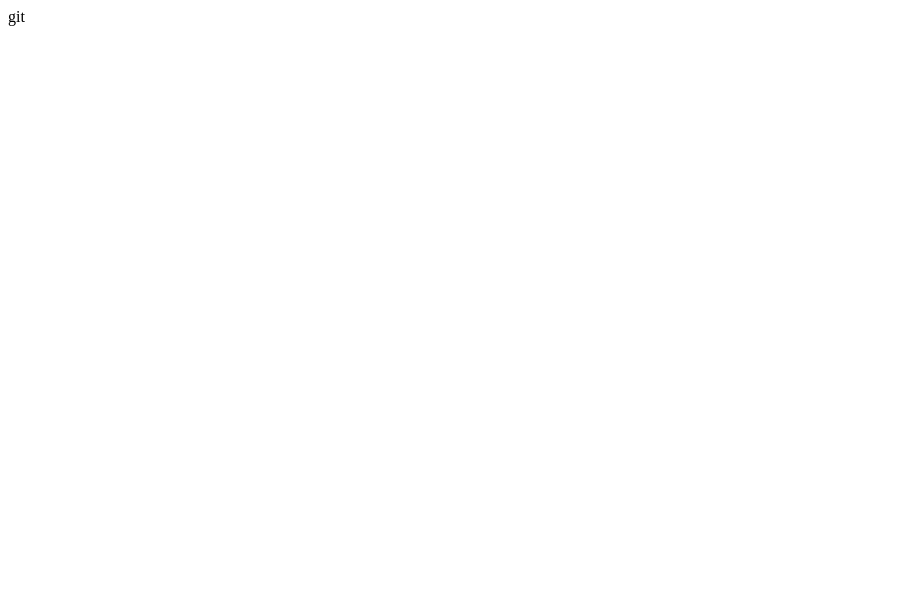
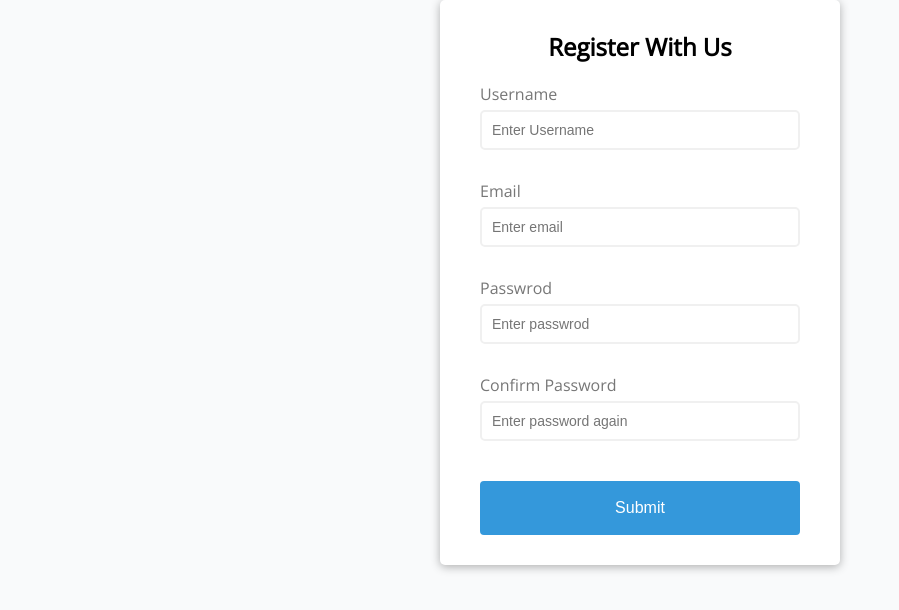
Before and after one commit to willianra/willianrojasa-gmail.com, a plain HTML site: page index.html in a window 1280 px wide. Shown: the whole page, without its empty margins (0-899 px from the left). Drawn offline with nearby package versions, Linux system fonts and the light colour scheme.

Commit message:
estilos agregados al formularios

```diff
--- a/index.html
+++ b/index.html
@@ -1,2 +1,42 @@
-<h1></h1>
-git
+<!DOCTYPE html>
+<html lang="en">
+  <head>
+    <meta charset="UTF-8" />
+    <meta name="viewport" content="width=device-width, initial-scale=1.0" />
+    <title>form validator</title>
+    <link rel="stylesheet" href="style.css" />
+  </head>
+  <body>
+    <div class="container">
+      <form class="form" action="" id="form">
+        <h2>Register With Us</h2>
+        <div class="form-control">
+          <label for="username">Username</label>
+          <input type="text" id="username" placeholder="Enter Username" />
+          <small>error message</small>
+        </div>
+        <div class="form-control">
+          <label for="email">Email</label>
+          <input type="text" id="email" placeholder="Enter email" />
+          <small>error message</small>
+        </div>
+        <div class="form-control">
+          <label for="passwrod">Passwrod</label>
+          <input type="password" id="passwrod" placeholder="Enter passwrod" />
+          <small>error message</small>
+        </div>
+        <div class="form-control">
+          <label for="password2">Confirm Password</label>
+          <input
+            type="password"
+            id="password2"
+            placeholder="Enter password again"
+          />
+          <small>error message</small>
+        </div>
+        <button>Submit</button>
+      </form>
+    </div>
+    <script src="script.js"></script>
+  </body>
+</html>
--- /dev/null
+++ b/style.css
@@ -0,0 +1,82 @@
+@import url('https://fonts.googleapis.com/css?family=Open+Sans&display=swap');
+:root {
+  --success-color: #2ecc71;
+  --error-color: #e74c3c;
+}
+* {
+  box-sizing: border-box;
+}
+body {
+  background-color: #f9fafb;
+  font-family: 'Open Sans', 'sans-serif';
+  display: flex;
+  align-items: center;
+  justify-content: center;
+  min-height: 50vh;
+  margin: 0;
+}
+/* class h2 */
+h2 {
+  text-align: center;
+  margin: 0 0 20px;
+}
+/* class container */
+.container {
+  background-color: #fff;
+  border-radius: 5px;
+  box-shadow: 0 2px 10px rgb(0, 0, 0, 0.3);
+  width: 400px;
+}
+.form {
+  padding: 30px 40px;
+}
+.form-control {
+  margin-bottom: 10px;
+  padding-bottom: 20px;
+  position: relative;
+}
+.form-control label {
+  color: #777;
+  display: block;
+  margin-bottom: 5px;
+}
+.form-control input {
+  border: 2px solid #f0f0f0;
+  border-radius: 5px;
+  display: block;
+  width: 100%;
+  padding: 10px;
+  font-size: 14px;
+}
+.form-control input:focus {
+  outline: 0;
+  border-color: #777;
+}
+.form-control.success input {
+  border-color: var(--success-color);
+}
+.form-control.error input {
+  border-color: var(--error-color);
+}
+.form-control small {
+  color: var(--error-color);
+  position: absolute;
+  bottom: 0;
+  left: 0;
+  visibility: hidden;
+}
+.form-control.error small {
+  visibility: visible;
+}
+.form button {
+  cursor: pointer;
+  background-color: #3498db;
+  border: 2px solid #3498db;
+  border-radius: 4px;
+  color: #fff;
+  display: block;
+  font-size: 16px;
+  padding: 16px;
+  margin-top: 20px;
+  width: 100%;
+}
```
Also changed, not shown: script.js (added).
